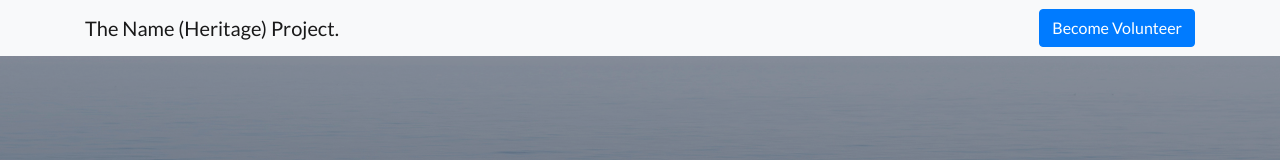
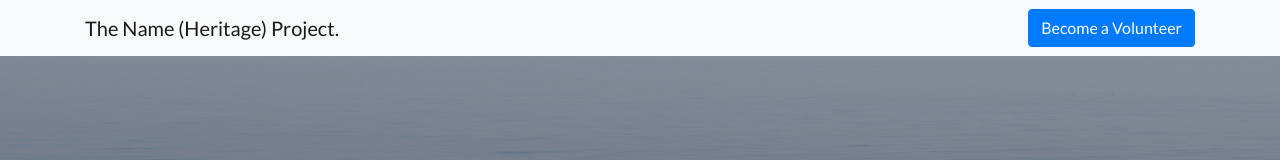
Before and after one commit to redi2/name-project-front, a React (Create React App) app: page / in a window 1280 px wide. Shown: the top 160 px of the page. Built offline with nearby package versions, Linux system fonts and the light colour scheme.

Commit message:
Update App.js

```diff
--- a/src/App.js
+++ b/src/App.js
@@ -32,7 +32,7 @@ function App() {
               The Name (Heritage) Project.
             </a>
             <a className="btn btn-primary" href="#">
-              Become Volunteer
+              Become a Volunteer
             </a>
           </div>
         </nav>
```
